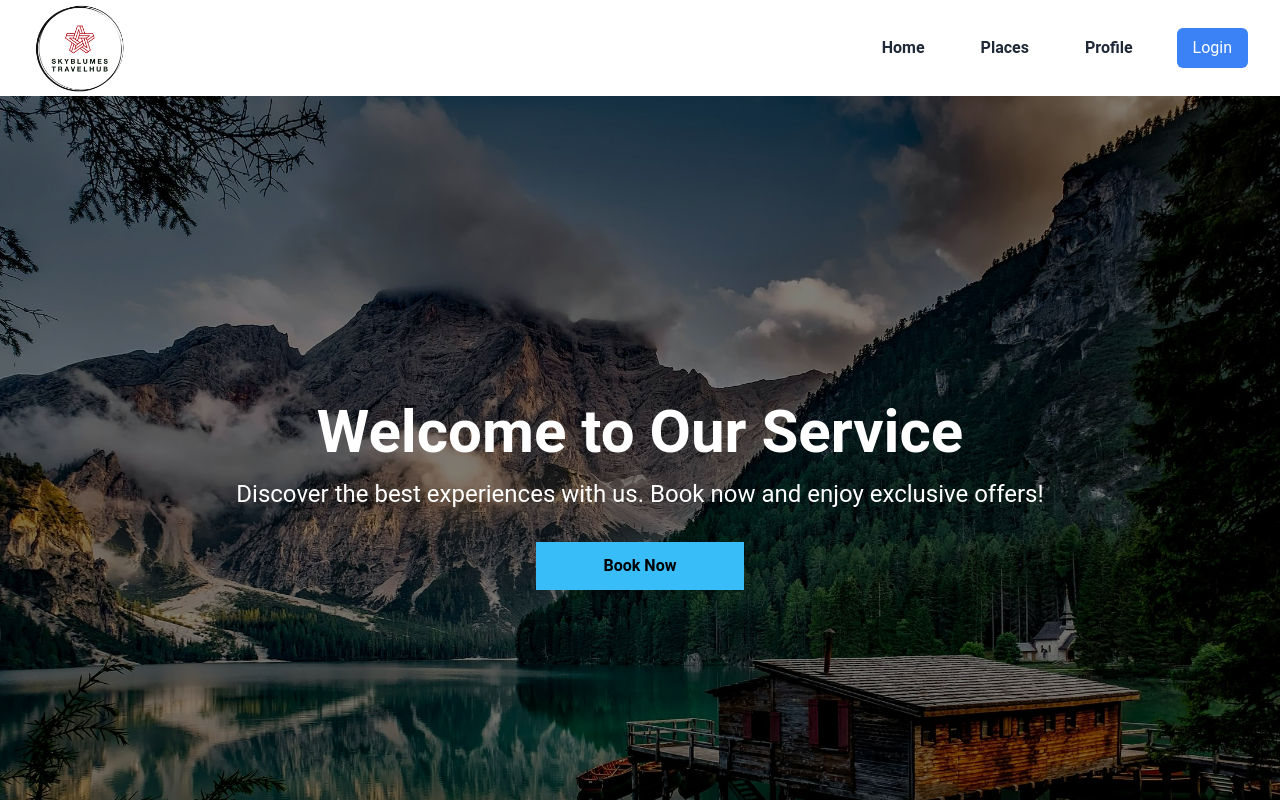
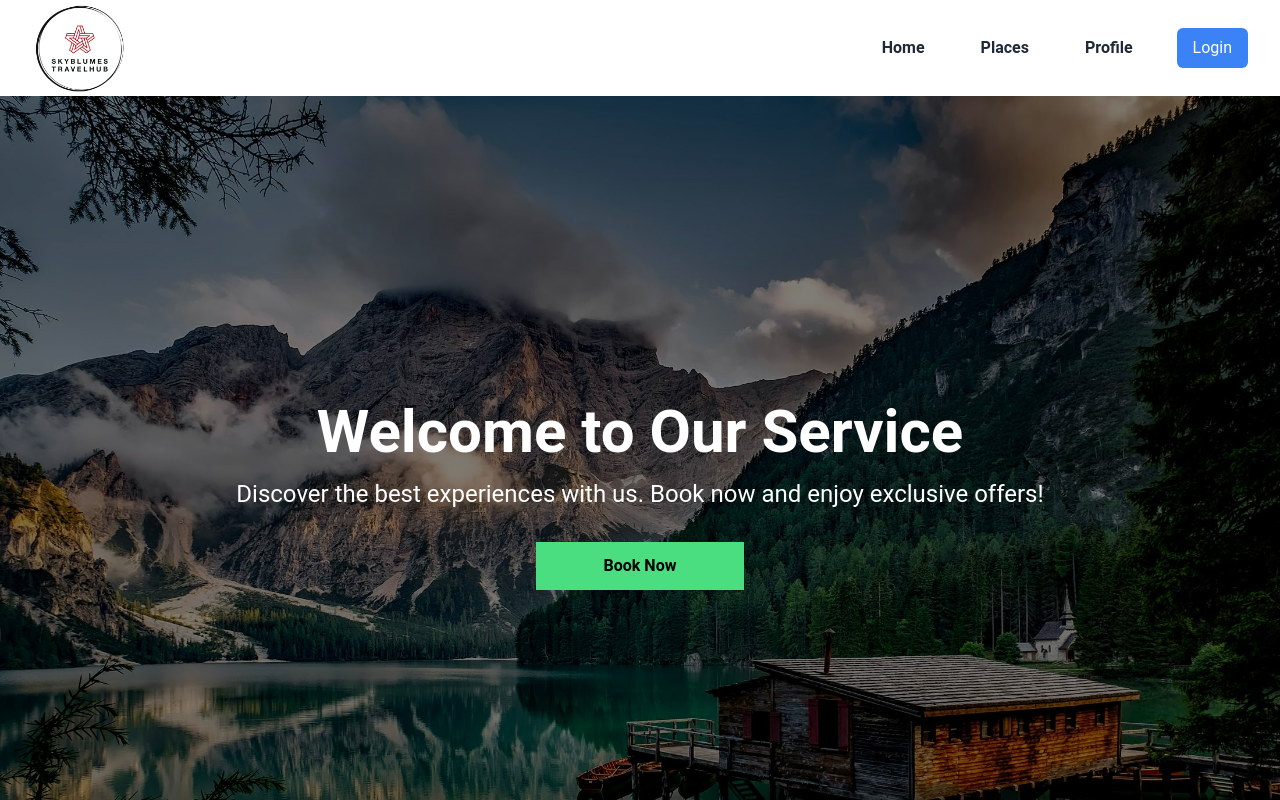
Before and after one commit to Eldhose-ER01/SkyBlumes_FrontEnd, a React (Vite) app: page / in a window 1280 px wide. Shown: the top 800 px of the page. Built offline with nearby package versions, Linux system fonts and the light colour scheme; no server answers.

Commit message:
fix image bug

```diff
--- a/src/components/User/UserHome/Userhome.jsx
+++ b/src/components/User/UserHome/Userhome.jsx
@@ -64,7 +64,7 @@ const [currentPage, setCurrentPage] = useState(1);
           <p className="text-base sm:text-lg md:text-xl lg:text-2xl mb-6 sm:mb-8">
             Discover the best experiences with us. Book now and enjoy exclusive offers!
           </p>
-            <button className='w-52 bg-sky-400 hover:bg-red-600 hover:text-white  h-12 text-black font-semibold'onClick={()=>navigate("/selectstate")}>
+            <button className='w-52 bg-green-400 hover:bg-red-600 hover:text-white  h-12 text-black font-semibold'onClick={()=>navigate("/selectstate")}>
               Book Now
           </button>
         </div>
```
